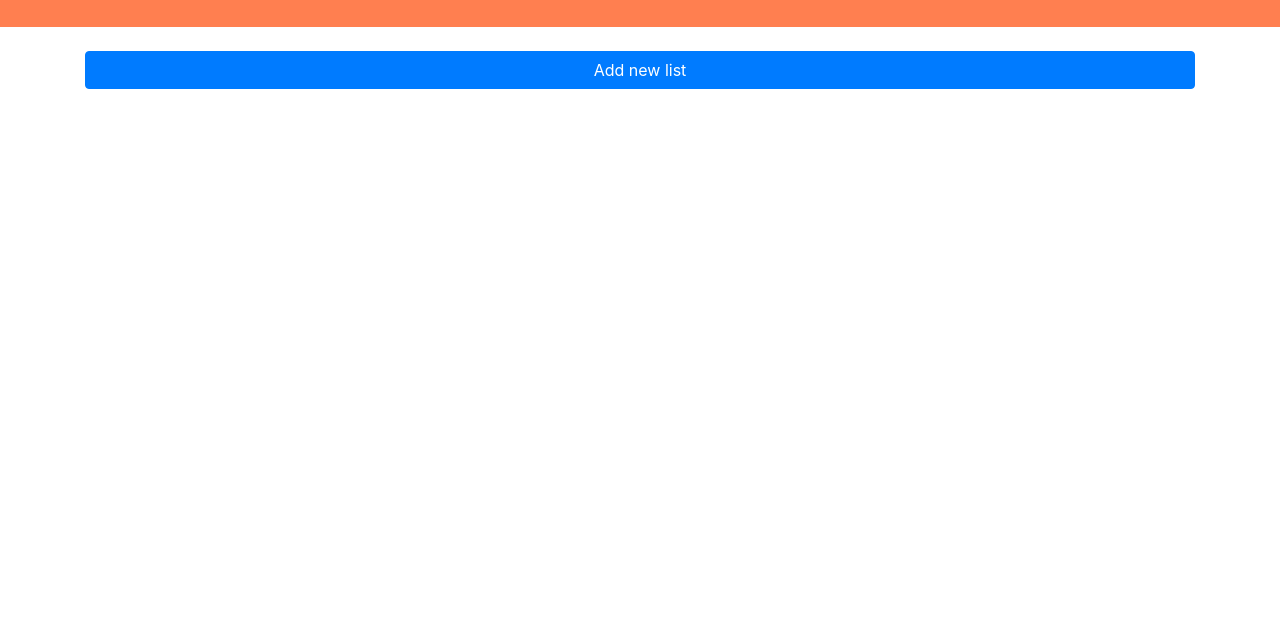
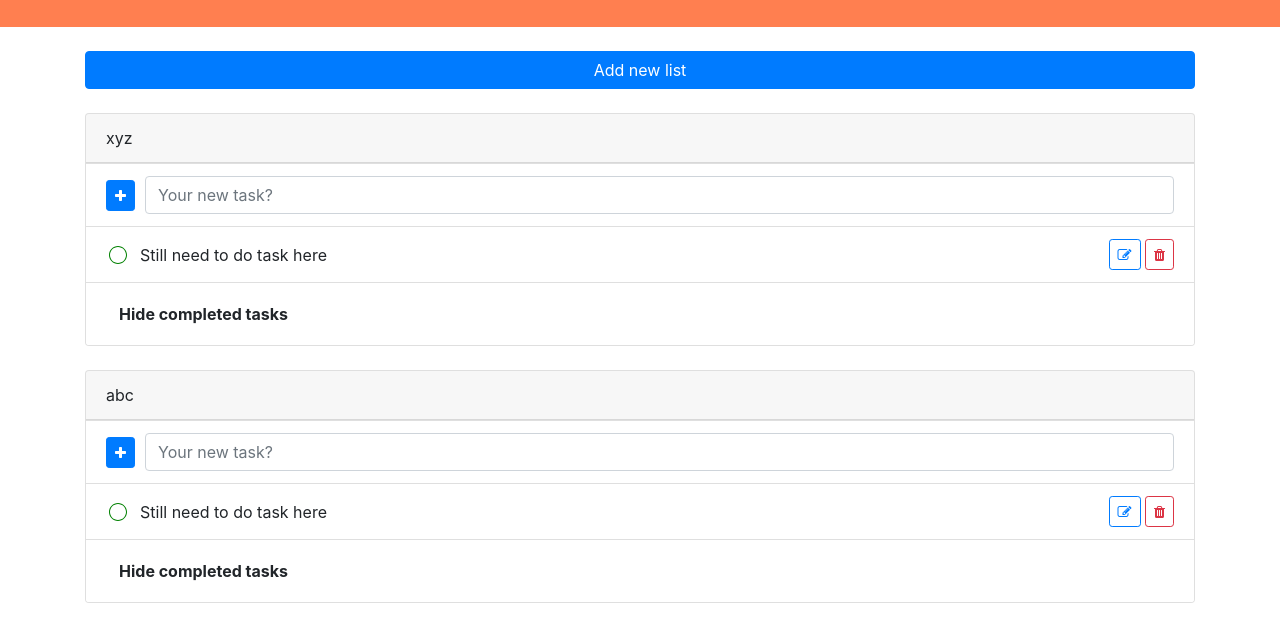
Before and after one commit to vuonghy2442/vuonghy2442.github.io, a plain HTML site: page index.html in a window 1280 px wide. Shown: the part 73-712 px from the top of the page. Drawn offline with nearby package versions, Linux system fonts and the light colour scheme; files that its build step writes are made by us from their sources.

Commit message:
Update index.html

```diff
--- a/index.html
+++ b/index.html
@@ -10,7 +10,7 @@
     <!-- Icon -->
     <link rel="stylesheet" href="https://cdnjs.cloudflare.com/ajax/libs/font-awesome/4.7.0/css/font-awesome.min.css">
     <!-- My css -->
-    <link rel="stylesheet" href="assets/css/style.css"/>
+    <link rel="stylesheet" href="css/style.css"/>
     <title>To do</title>
   </head>
   <body>
@@ -82,6 +82,6 @@
     <script src="https://code.jquery.com/jquery-3.5.1.slim.min.js" integrity="sha384-DfXdz2htPH0lsSSs5nCTpuj/zy4C+OGpamoFVy38MVBnE+IbbVYUew+OrCXaRkfj" crossorigin="anonymous"></script>
     <script src="https://cdn.jsdelivr.net/npm/popper.js@1.16.0/dist/umd/popper.min.js" integrity="sha384-Q6E9RHvbIyZFJoft+2mJbHaEWldlvI9IOYy5n3zV9zzTtmI3UksdQRVvoxMfooAo" crossorigin="anonymous"></script>
     <script src="https://stackpath.bootstrapcdn.com/bootstrap/4.5.0/js/bootstrap.min.js" integrity="sha384-OgVRvuATP1z7JjHLkuOU7Xw704+h835Lr+6QL9UvYjZE3Ipu6Tp75j7Bh/kR0JKI" crossorigin="anonymous"></script>
-    <script src="assets/js/run.js"></script>
+    <script src="js/run.js"></script>
 </body>
 </html>
```
